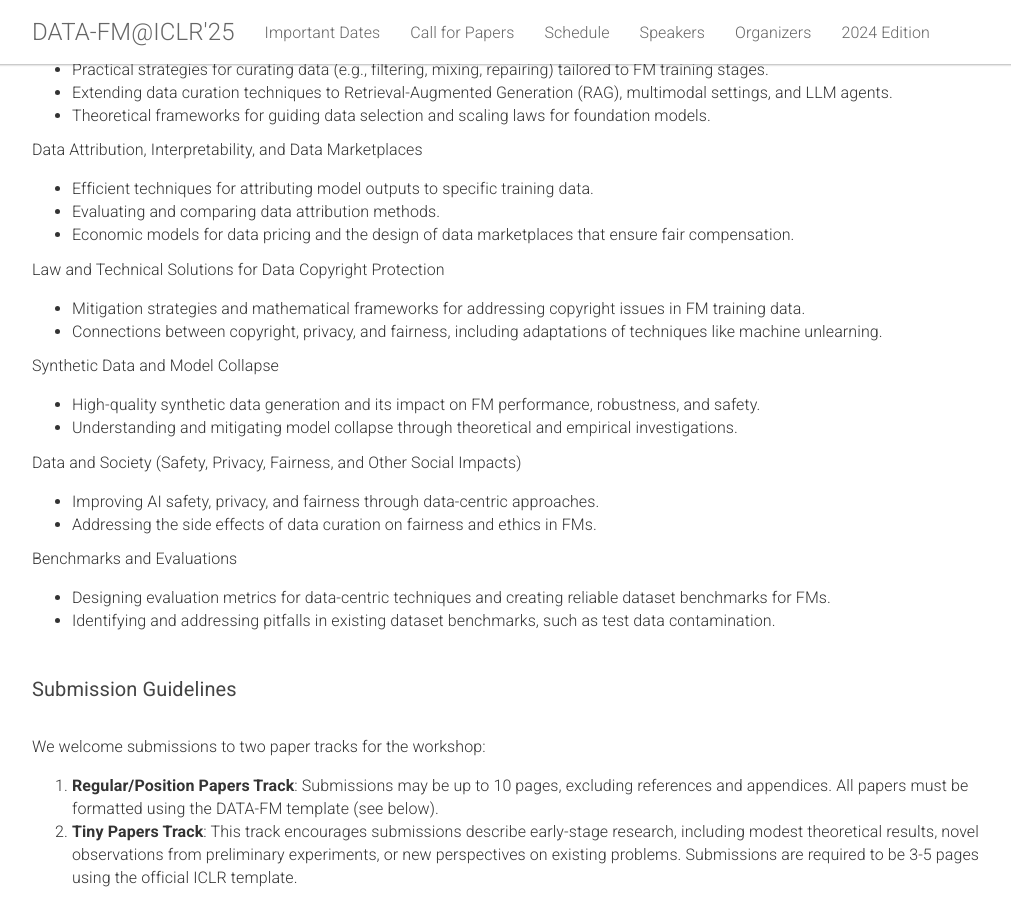
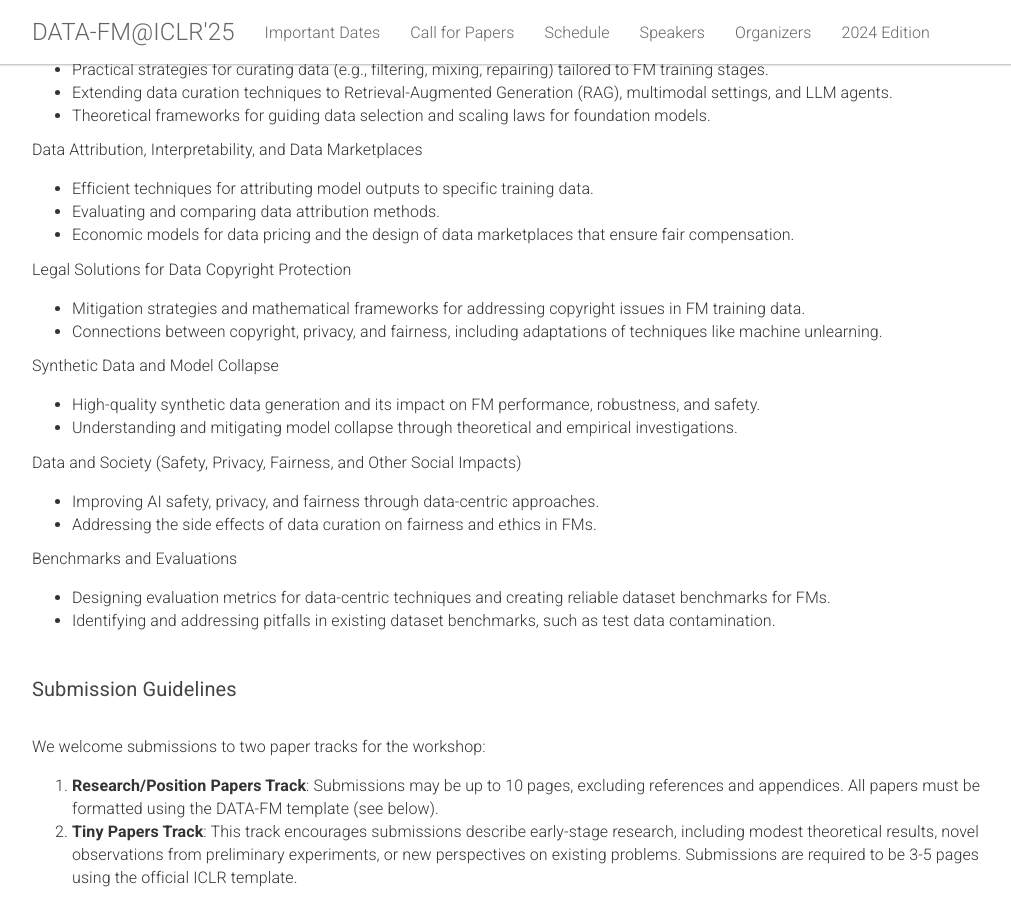
Before and after one commit to datafm/datafm.github.io, a Jekyll site: the page built from _pages/home.md, in a window 1280 px wide and 900 px high, scrolled down 1308 px. Shown: the whole window, without its empty margins (133-1144 px from the left). Built offline with Jekyll 4.4.1, drawn with Linux system fonts in a browser that asks for light colours.

Commit message:
update page
update legal and research

```diff
--- a/_pages/home.md
+++ b/_pages/home.md
@@ -101,7 +101,7 @@ acknowledgements: ""
       <li>Evaluating and comparing data attribution methods.</li>
       <li>Economic models for data pricing and the design of data marketplaces that ensure fair compensation.</li>
     </ul>
-    <p>Law and Technical Solutions for Data Copyright Protection</p>
+    <p>Legal Solutions for Data Copyright Protection</p>
     <ul>
       <li>Mitigation strategies and mathematical frameworks for addressing copyright issues in FM training data.</li>
       <li>Connections between copyright, privacy, and fairness, including adaptations of techniques like machine unlearning.</li>
@@ -126,7 +126,7 @@ acknowledgements: ""
     <br />
     <p>We welcome submissions to two paper tracks for the workshop:</p>
     <ol>
-      <li><strong>Regular/Position Papers Track</strong>: Submissions may be up to 10 pages, excluding references and appendices. All papers must be formatted using the DATA-FM template (see below). </li>
+      <li><strong>Research/Position Papers Track</strong>: Submissions may be up to 10 pages, excluding references and appendices. All papers must be formatted using the DATA-FM template (see below). </li>
       <li><strong>Tiny Papers Track</strong>: This track encourages submissions describe early-stage research, including modest theoretical results, novel observations from preliminary experiments, or new perspectives on existing problems. Submissions are required to be 3-5 pages using the official ICLR template.</li>
     </ol>
     <p>
```
Also changed, not shown: 3 other files.
